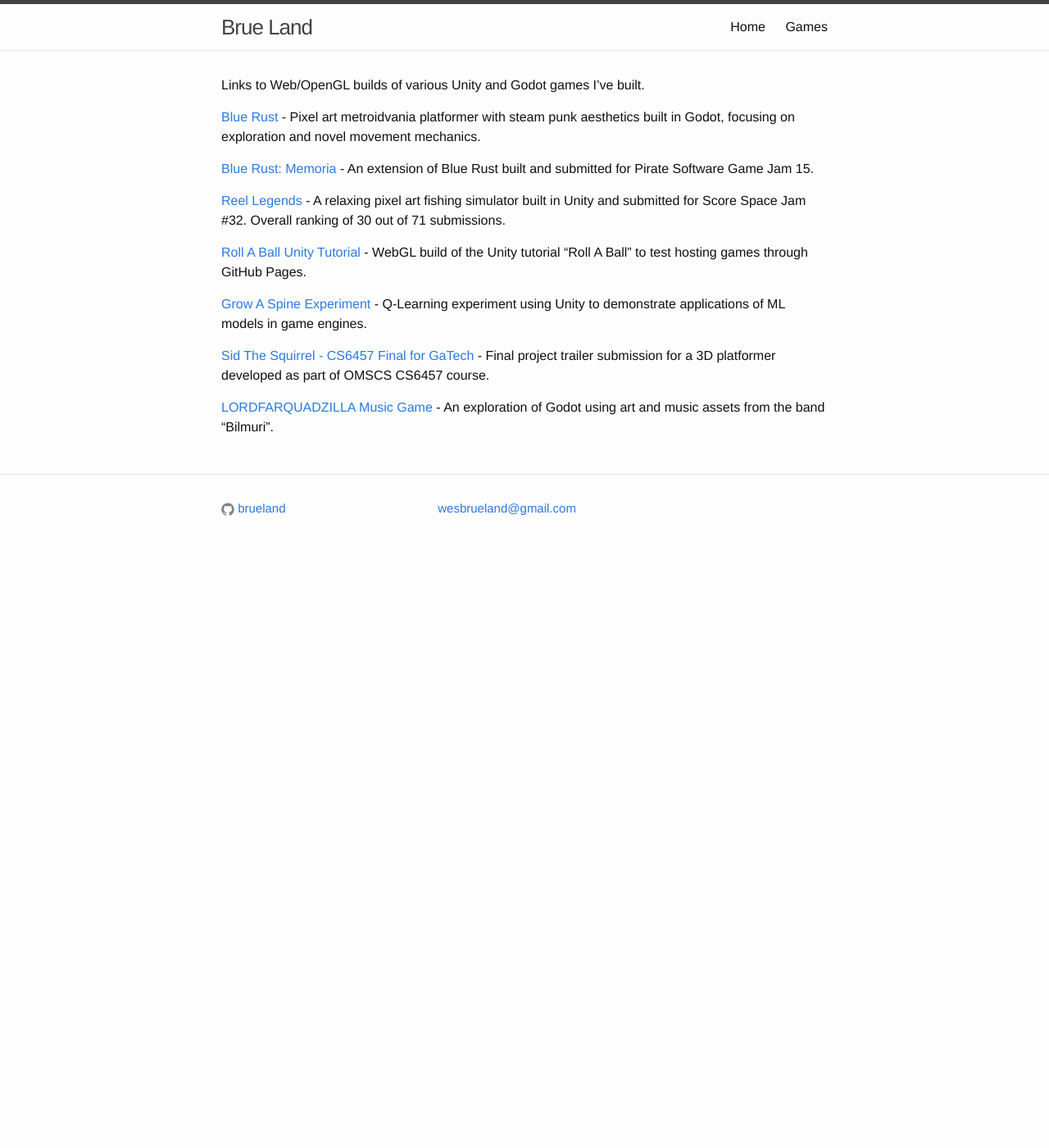
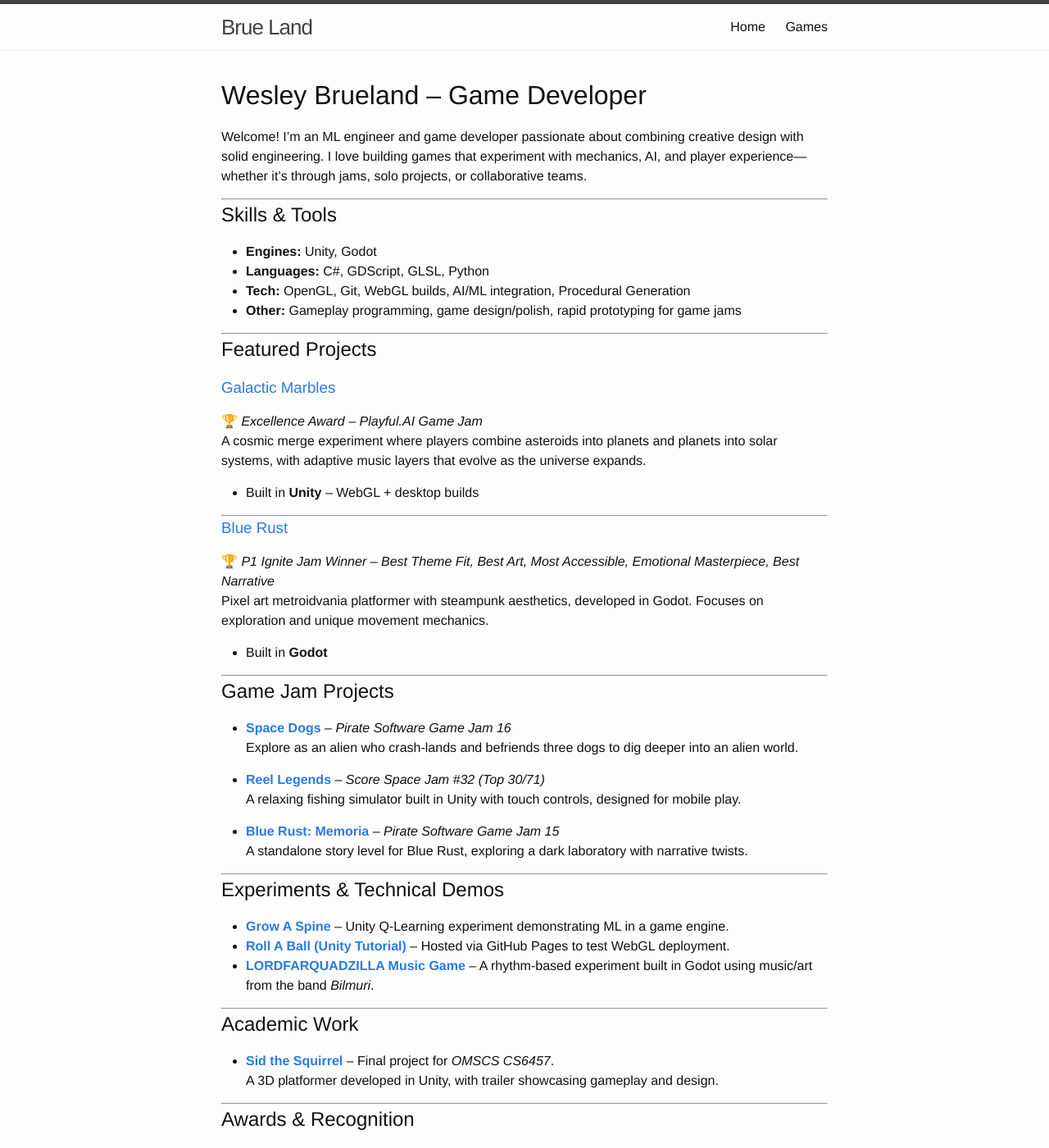
Before and after one commit to brueland/brueland.github.io, a Jekyll site: the page built from games.md, in a window 1280 px wide and 1400 px high. Shown: the whole window at 82% size. Built offline with Jekyll 4.4.1, drawn with Linux system fonts in a browser that asks for light colours; some of the changed text lies outside the part shown.

Commit message:
Update Portfolio page with better formatting and more games.

```diff
--- a/games.md
+++ b/games.md
@@ -3,18 +3,77 @@
 title: Games
 permalink: /games/
 ---
-Links to Web/OpenGL builds of various Unity and Godot games I've built.
+# Wesley Brueland – Game Developer
 
-[Blue Rust](https://knockout-forge.itch.io/blue-rust) - Pixel art metroidvania platformer with steam punk aesthetics built in Godot, focusing on exploration and novel movement mechanics.
+Welcome! I’m an ML engineer and game developer passionate about combining creative design with solid engineering. I love building games that experiment with mechanics, AI, and player experience—whether it’s through jams, solo projects, or collaborative teams.
 
-[Blue Rust: Memoria](https://brueland.itch.io/blue-rust-memoria) - An extension of Blue Rust built and submitted for Pirate Software Game Jam 15.
+---
 
-[Reel Legends](https://brueland.itch.io/reel-legends) - A relaxing pixel art fishing simulator built in Unity and submitted for Score Space Jam #32. Overall ranking of 30 out of 71 submissions.
+## Skills & Tools
+- **Engines:** Unity, Godot
+- **Languages:** C#, GDScript, GLSL, Python
+- **Tech:** OpenGL, Git, WebGL builds, AI/ML integration, Procedural Generation
+- **Other:** Gameplay programming, game design/polish, rapid prototyping for game jams
 
-[Roll A Ball Unity Tutorial](https://brue.land/RollABall/) - WebGL build of the Unity tutorial "Roll A Ball" to test hosting games through GitHub Pages.
+---
 
-[Grow A Spine Experiment](https://brue.land/GrowASpine/) - Q-Learning experiment using Unity to demonstrate applications of ML models in game engines.
+## Featured Projects
 
-[Sid The Squirrel - CS6457 Final for GaTech](https://www.youtube.com/watch?v=l4dxJOaDrnA&ab_channel=WesleyBrueland) - Final project trailer submission for a 3D platformer developed as part of OMSCS CS6457 course.
+### [Galactic Marbles](https://brueland.itch.io/galactic-marbles)
+🏆 *Excellence Award – Playful.AI Game Jam*
+A cosmic merge experiment where players combine asteroids into planets and planets into solar systems, with adaptive music layers that evolve as the universe expands.
 
-[LORDFARQUADZILLA Music Game](https://brue.land/LORDFARQUADZILLA/) - An exploration of Godot using art and music assets from the band "Bilmuri".
+- Built in **Unity** – WebGL + desktop builds
+
+---
+
+### [Blue Rust](https://knockout-forge.itch.io/blue-rust)
+🏆 *P1 Ignite Jam Winner – Best Theme Fit, Best Art, Most Accessible, Emotional Masterpiece, Best Narrative*
+Pixel art metroidvania platformer with steampunk aesthetics, developed in Godot. Focuses on exploration and unique movement mechanics.
+
+- Built in **Godot**
+
+---
+
+## Game Jam Projects
+
+- **[Space Dogs](https://tlsaxt.itch.io/spacedogs)** – *Pirate Software Game Jam 16*
+  Explore as an alien who crash-lands and befriends three dogs to dig deeper into an alien world.
+
+- **[Reel Legends](https://brueland.itch.io/reel-legends)** – *Score Space Jam #32 (Top 30/71)*
+  A relaxing fishing simulator built in Unity with touch controls, designed for mobile play.
+
+- **[Blue Rust: Memoria](https://brueland.itch.io/blue-rust-memoria)** – *Pirate Software Game Jam 15*
+  A standalone story level for Blue Rust, exploring a dark laboratory with narrative twists.
+
+---
+
+## Experiments & Technical Demos
+
+- **[Grow A Spine](https://brue.land/GrowASpine/)** – Unity Q-Learning experiment demonstrating ML in a game engine.
+- **[Roll A Ball (Unity Tutorial)](https://brue.land/RollABall/)** – Hosted via GitHub Pages to test WebGL deployment.
+- **[LORDFARQUADZILLA Music Game](https://brue.land/LORDFARQUADZILLA/)** – A rhythm-based experiment built in Godot using music/art from the band *Bilmuri*.
+
+---
+
+## Academic Work
+
+- **[Sid the Squirrel](https://www.youtube.com/watch?v=l4dxJOaDrnA&ab_channel=WesleyBrueland)** – Final project for *OMSCS CS6457*.
+  A 3D platformer developed in Unity, with trailer showcasing gameplay and design.
+
+---
+
+## Awards & Recognition
+
+- *Excellence Award* – Playful.AI Game Jam (*Galactic Marbles*)
+- *P1 Ignite Jam Winner* – Best Theme Fit, Best Art, Most Accessible, Emotional Masterpiece, Best Narrative (*Blue Rust*)
+- *Score Space Jam #32* – Top 30 of 71 (*Reel Legends*)
+
+---
+
+## Contact & Links
+
+- **GitHub:** [github.com/brueland](https://github.com/brueland)
+- **Itch.io:** [brueland.itch.io](https://brueland.itch.io)
+- **LinkedIn:** [linkedin.com/in/wesleybrueland](https://www.linkedin.com/in/wesleybrueland)
+- **Email:** wesbrueland@gmail.com
```
